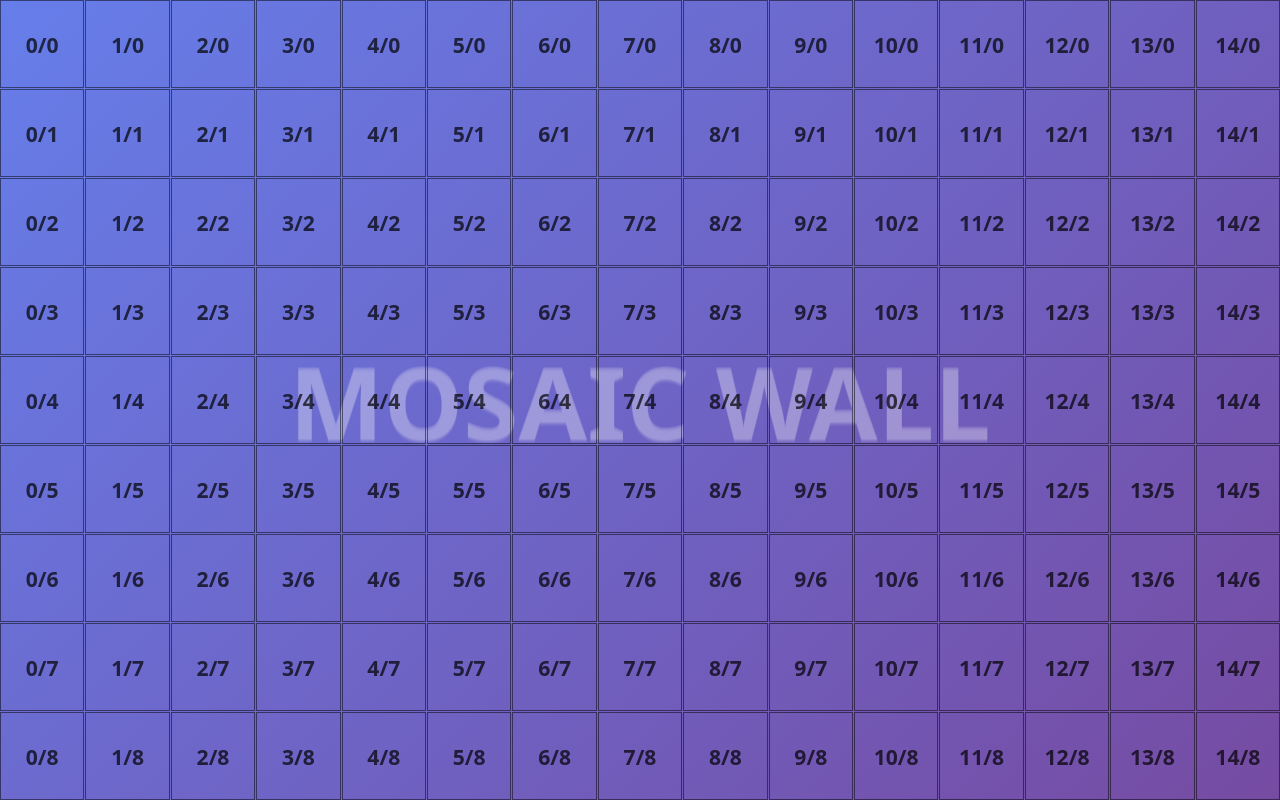
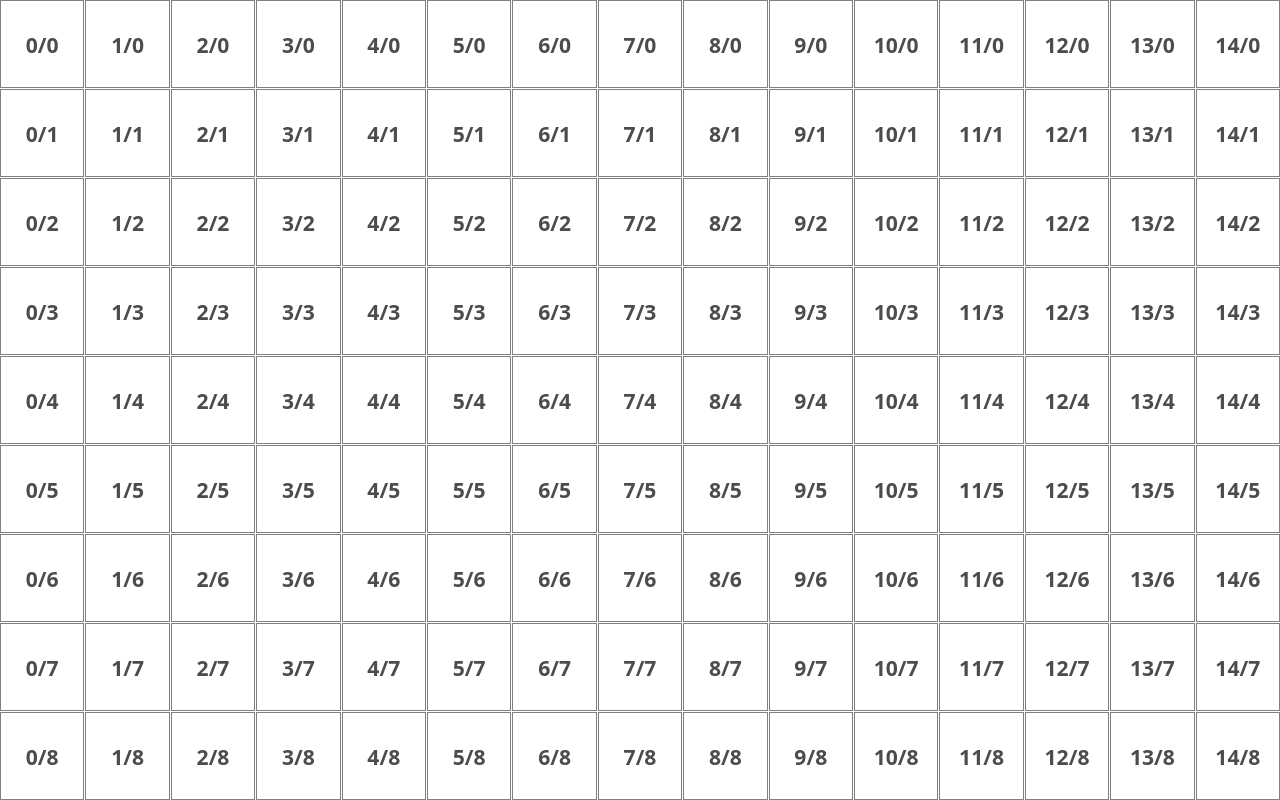
Before and after one commit to skumar38017/Mosaic-Wall, a React (Vite) app in the folder frontend/: page /kiosk in a window 1280 px wide. Built offline with nearby package versions, Linux system fonts and the light colour scheme; no server answers.

Commit message:
style: change kiosk page background from gradient to white
- Replace linear-gradient background with solid white in /kiosk page
- Maintain shine animation gradient for photo effects

```diff
--- a/frontend/src/pages/kiosk/App.css
+++ b/frontend/src/pages/kiosk/App.css
@@ -1,7 +1,7 @@
 .kiosk-container {
   width: 100vw;
   height: 100vh;
-  background: linear-gradient(135deg, #667eea 0%, #764ba2 100%);
+  background: white;
   background-size: contain;
   background-position: center;
   background-repeat: no-repeat;
```
